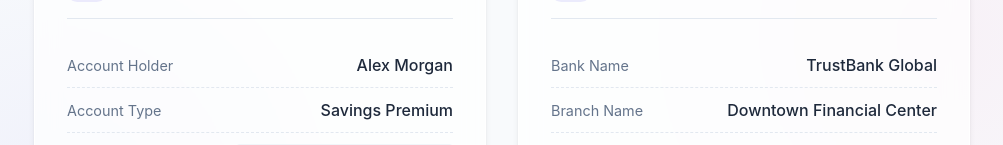
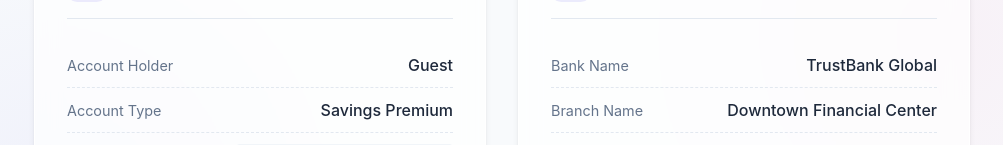
Before and after one commit to vijay-017/bank-application, a React app in the folder frontend/: page /account-summary in a window 1280 px wide. Shown: the part 222-367 px from the top of the page, without its empty margins (138-1141 px from the left). Built offline with nearby package versions, Linux system fonts and the light colour scheme; the HTML template or start-up script is replaced by a standard one.

Commit message:
update account summary page

```diff
--- a/frontend/src/pages/AccountSummary.jsx
+++ b/frontend/src/pages/AccountSummary.jsx
@@ -1,15 +1,19 @@
 import React from 'react';
+import { useLocation } from 'react-router-dom';
 import '../styles/pages/AccountSummary.css';
 
 const AccountSummary = () => {
+    const location = useLocation();
+    const user = location.state || {}; // Get user from state
+
     // Mock Data
     const accountDetails = {
-        accountHolder: "Alex Morgan",
-        accountNumber: "4598 2300 1122 8899",
-        accountType: "Savings Premium",
-        status: "Active",
-        currency: "USD",
-        openDate: "Aug 15, 2023"
+        accountHolder: user.name || "Guest",
+        accountNumber: user.id || "4598 2300 1122 8899",
+        accountType: user.accountType || "Savings Premium",
+        status: user.status || "Active",
+        currency: "INR",
+        openDate: user.openDate || "Aug 15, 2023"
     };
 
     const branchDetails = {
--- a/frontend/src/pages/Dashboard.jsx
+++ b/frontend/src/pages/Dashboard.jsx
@@ -58,7 +58,7 @@
                                 <div className="action-icon">📱</div>
                                 <span className="action-label">Recharge</span>
                             </div>
-                            <div className="action-item" onClick={() => navigate('/account-summary')}>
+                            <div className="action-item" onClick={() => navigate('/account-summary', { state: user })}>
                                 <div className="action-icon">💳</div>
                                 <span className="action-label">Account Info</span>
                             </div>
```
